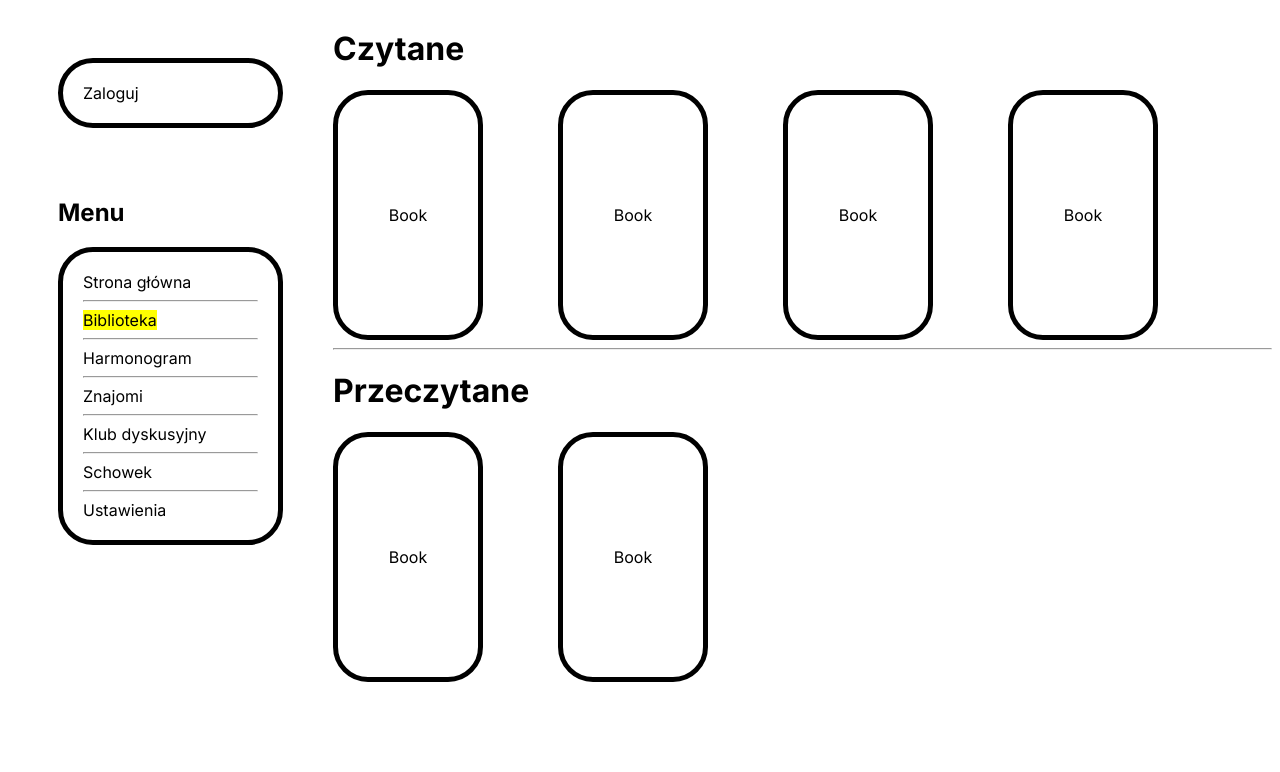
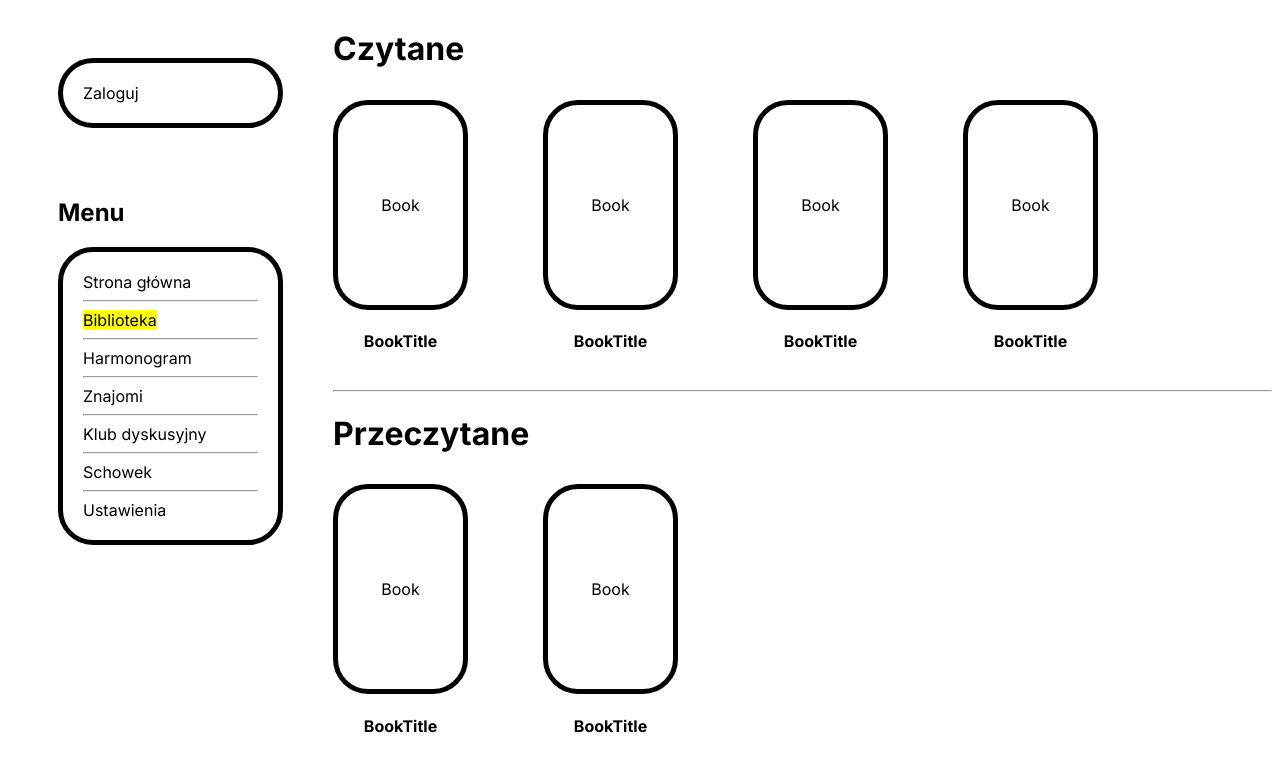
Before and after one commit to Franzyd/bookverse, a Next.js app: page /biblioteka in a window 1280 px wide. Shown: the top 772 px of the page. Built offline with nearby package versions, Linux system fonts and the light colour scheme.

Commit message:
Add Book Titles

```diff
--- a/app/biblioteka/page.js
+++ b/app/biblioteka/page.js
@@ -28,28 +28,46 @@ export default function Biblioteka() { //div styling for now, later change globa
         <main className={styles.mainContent}>
             <h1>Czytane</h1>
             <div className={styles.booksRow}>
+                <article className={styles.book}>
                     <SectionBorder>
-                    <div className={styles.book}>Book</div>
+                        <div className={styles.bookCover}>Book</div>
                     </SectionBorder>
+                    <h4>BookTitle</h4>
+                </article>
+                <article className={styles.book}>
                     <SectionBorder>
-                    <div className={styles.book}>Book</div>
+                        <div className={styles.bookCover}>Book</div>
                     </SectionBorder>
+                    <h4>BookTitle</h4>
+                </article>
+                <article className={styles.book}>
                     <SectionBorder>
-                    <div className={styles.book}>Book</div>
+                        <div className={styles.bookCover}>Book</div>
                     </SectionBorder>
+                    <h4>BookTitle</h4>
+                </article>
+                <article className={styles.book}>
                     <SectionBorder>
-                    <div className={styles.book}>Book</div>
+                        <div className={styles.bookCover}>Book</div>
                     </SectionBorder>
+                    <h4>BookTitle</h4>
+                </article>
             </div>
             <hr/>
             <h1>Przeczytane</h1>
             <div className={styles.booksRow}>
+                <article className={styles.book}>
                     <SectionBorder>
-                    <div className={styles.book}>Book</div>
+                        <div className={styles.bookCover}>Book</div>
                     </SectionBorder>
+                    <h4>BookTitle</h4>
+                </article>
+                <article className={styles.book}>
                     <SectionBorder>
-                    <div className={styles.book}>Book</div>
+                        <div className={styles.bookCover}>Book</div>
                     </SectionBorder>
+                    <h4>BookTitle</h4>
+                </article>
             </div>
         </main>
     </div>)
--- a/app/biblioteka/page.module.css
+++ b/app/biblioteka/page.module.css
@@ -26,9 +26,16 @@
 
 .book {
     display: flex;
+    flex-direction: column;
+    justify-content: center;
+    align-items: center;
+    margin: 10px 0px;
+}
+
+.bookCover {
+    display: flex;
     justify-content: center;
     align-items: center;
     height: 200px;
-    width: 100px;
-    margin: 20px;
+    width: 125px;
 }
```
Lines whose indentation alone changed are shown as unchanged.
